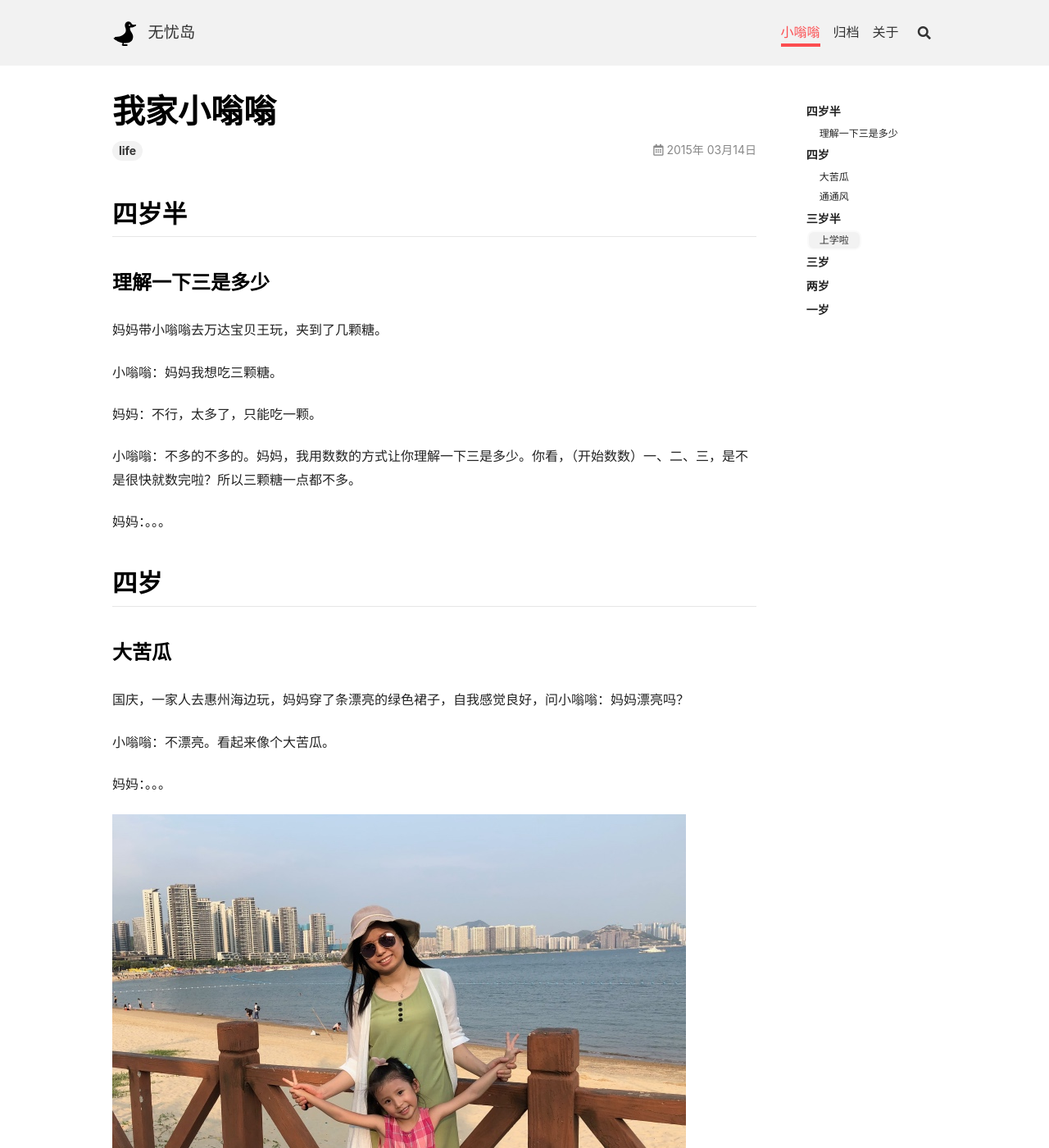
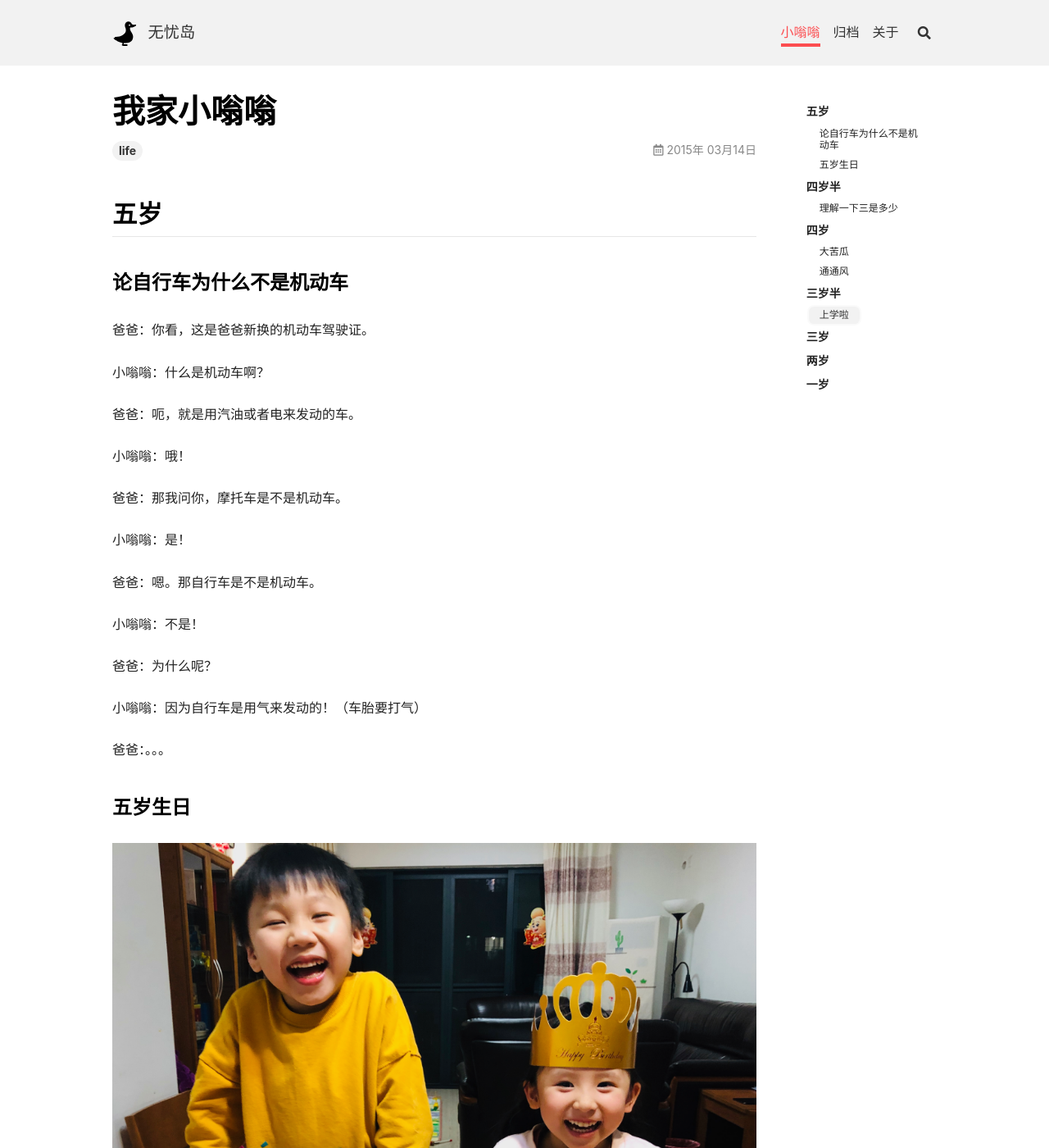
Before and after one commit to reniaL/renial.github.io, a Jekyll site: the page built from _posts/2015-03-14-my-little-laura.md, in a window 1280 px wide and 1400 px high. Shown: the whole window at 82% size. Built offline with Jekyll 4.4.1, drawn with Linux system fonts in a browser that asks for light colours; nearby versions of some CDN libraries.

```diff
--- a/_posts/2015-03-14-my-little-laura.md
+++ b/_posts/2015-03-14-my-little-laura.md
@@ -3,6 +3,38 @@
 title:  "我家小嗡嗡"
 tags: [life]
 ---
+
+## 五岁
+
+### 论自行车为什么不是机动车
+
+爸爸：你看，这是爸爸新换的机动车驾驶证。
+
+小嗡嗡：什么是机动车啊？
+
+爸爸：呃，就是用汽油或者电来发动的车。
+
+小嗡嗡：哦！
+
+爸爸：那我问你，摩托车是不是机动车。
+
+小嗡嗡：是！
+
+爸爸：嗯。那自行车是不是机动车。
+
+小嗡嗡：不是！
+
+爸爸：为什么呢？
+
+小嗡嗡：因为自行车是用气来发动的！（车胎要打气）
+
+爸爸：。。。
+
+### 五岁生日
+
+![age050-010](/images/blog/2015-03-14-my-little-laura/age050-010.png)
+
+<!--more-->
 
 ## 四岁半
 
```
Also changed, not shown: _drafts/2020-03-26-nintendo-switch.md (added, +21 -0 lines), _posts/2020-08-22-simple-happiness.md (added, +30 -0 lines), images/blog/2015-03-14-my-little-laura/age050-010.png (added), images/blog/2020-03-26-nintendo-switch/010-fc.jpg (added), images/blog/2020-03-26-nintendo-switch/020-md.jpg (added), images/blog/2020-08-22-simple-happiness.png (added).
